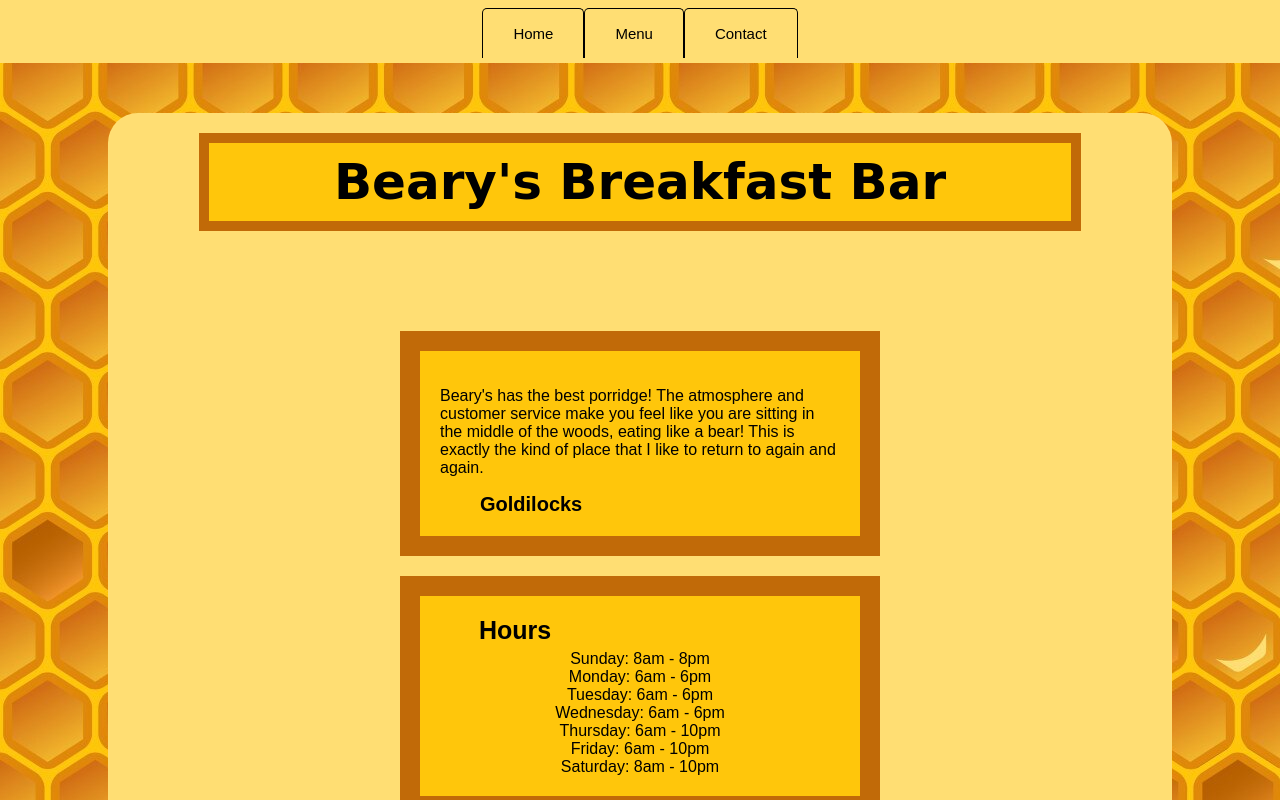
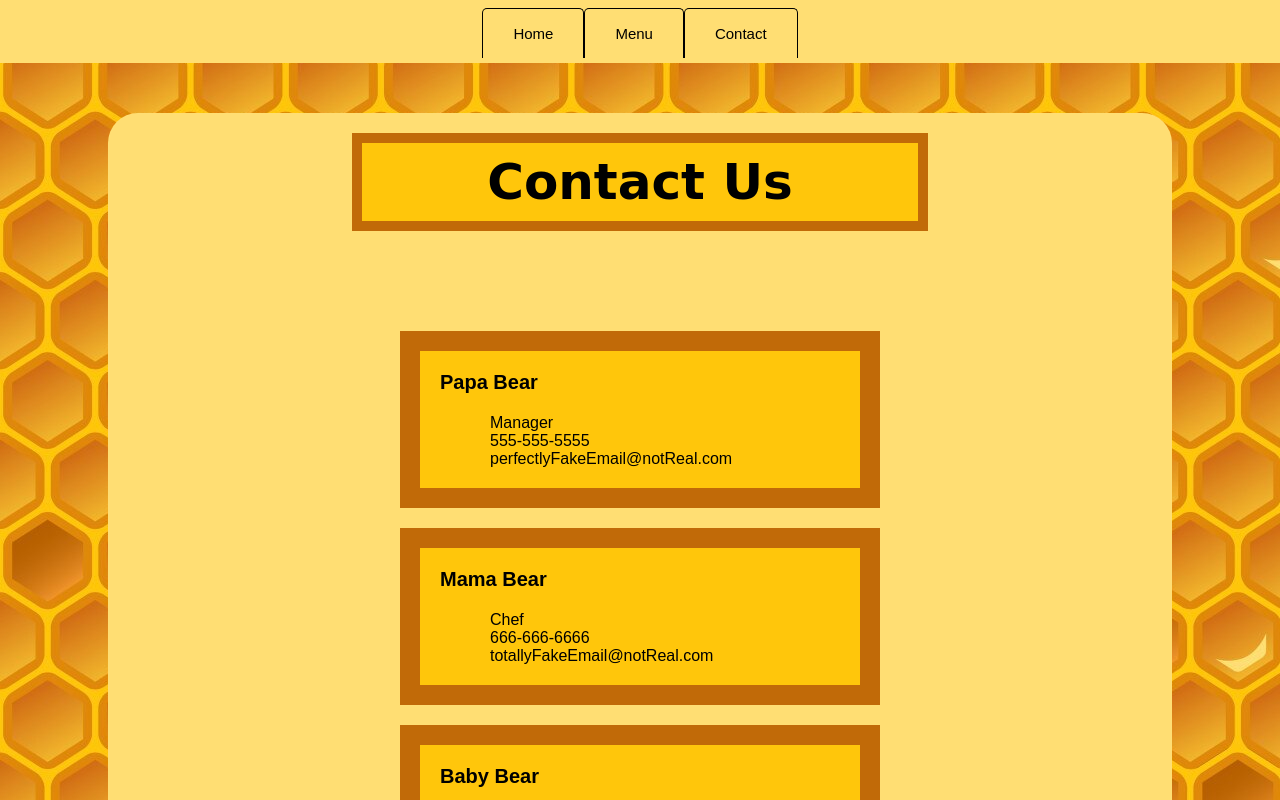
Before and after one commit to Derek-Lim/restaurant-page, a website built with webpack: page dist/index.html in a window 1280 px wide. Both pictures are taken after a click on the button "Contact". Shown: the top 800 px of the page. Built offline with nearby package versions, Linux system fonts and the light colour scheme.

Commit message:
Create contact page and add style.

```diff
--- /dev/null
+++ b/src/contact.js
@@ -0,0 +1,90 @@
+export default function contact() {
+    const content = document.querySelector('#content');
+
+        //Add page title
+        const title = document.createElement('div');
+        title.classList.add('title');
+        title.classList.add('one');
+        title.textContent = "Contact Us";
+        content.append(title);
+
+        //Add manager profile
+        const manager = document.createElement('div');
+        manager.classList.add('manager');
+        manager.classList.add('two');
+        content.append(manager);
+        //Add name
+        const managerName = document.createElement('div');
+        managerName.classList.add('title');
+        managerName.textContent = "Papa Bear";
+        manager.append(managerName);
+        //Add title
+        const managerRole = document.createElement('div');
+        managerRole.classList.add('content');
+        managerRole.textContent = 'Manager';
+        manager.append(managerRole);
+        //Add number
+        const managerNumber = document.createElement('div');
+        managerNumber.classList.add('content');
+        managerNumber.textContent = '555-555-5555';
+        manager.append(managerNumber);
+        //Add email
+        const managerEmail = document.createElement('div');
+        managerEmail.classList.add('content');
+        managerEmail.textContent = 'perfectlyFakeEmail@notReal.com';
+        manager.append(managerEmail);
+
+        //Add chef profile
+        const chef = document.createElement('div');
+        chef.classList.add('chef');
+        chef.classList.add('three');
+        content.append(chef);
+        //Add name
+        const chefName = document.createElement('div');
+        chefName.classList.add('title');
+        chefName.textContent = 'Mama Bear';
+        chef.append(chefName);
+        //Add title
+        const chefRole = document.createElement('div');
+        chefRole.classList.add('content');
+        chefRole.textContent = 'Chef';
+        chef.append(chefRole);
+        //Add number
+        const chefNumber = document.createElement('div');
+        chefNumber.classList.add('content');
+        chefNumber.textContent = '666-666-6666';
+        chef.append(chefNumber);
+        //Add email
+        const chefEmail = document.createElement('div');
+        chefEmail.classList.add('content');
+        chefEmail.textContent = 'totallyFakeEmail@notReal.com';
+        chef.append(chefEmail);
+
+        //Add waiter profile
+        const waiter = document.createElement('div');
+        waiter.classList.add('waiter');
+        waiter.classList.add('four');
+        content.append(waiter);
+        //Add name
+        const waiterName = document.createElement('div');
+        waiterName.classList.add('title');
+        waiterName.textContent = 'Baby Bear';
+        waiter.append(waiterName);
+        //Add title
+        const waiterTitle = document.createElement('div');
+        waiterTitle.classList.add('content');
+        waiterTitle.textContent = 'Waiter';
+        waiter.append(waiterTitle);
+        //Add number
+        const waiterNumber = document.createElement('div');
+        waiterNumber.classList.add('content');
+        waiterNumber.textContent = '777-777-7777';
+        waiter.append(waiterNumber);
+        //Add email
+        const waiterEmail = document.createElement('div');
+        waiterEmail.classList.add('content');
+        waiterEmail.textContent = 'definitelyFakeEmail@notReal.com';
+        waiter.append(waiterEmail);
+
+        return content;
+}
--- a/src/index.js
+++ b/src/index.js
@@ -1,5 +1,6 @@
 import './style.css';
 import homePage from './home.js';
+import contactPage from './contact.js';
 
 document.body.append(header());
 document.body.append(homePage());
@@ -66,3 +67,25 @@ homeButton.addEventListener('click', () => {
     //create footer
     document.body.append(footer());
 });
+
+const contactButton = document.querySelector('.contact');
+
+contactButton.addEventListener('click', () => {
+    //remove everything inside div#content
+    const one = document.querySelector('.one');
+    one.remove();
+    const two = document.querySelector('.two');
+    two.remove();
+    const three = document.querySelector('.three');
+    three.remove();
+    const four = document.querySelector('.four');
+    four.remove();
+    //insert "home" content into div#content
+    document.body.append(contactPage());
+
+    //remove footer
+    const previousFooter = document.querySelector('footer');
+    previousFooter.remove();
+    //create footer
+    document.body.append(footer());
+})
--- a/src/style.css
+++ b/src/style.css
@@ -124,3 +124,19 @@ a {
 a:hover {
     color: purple;
 }
+
+
+div.two.manager > div.title,
+div.three.chef > div.title,
+div.four.waiter > div.title {
+    font-size: 20px;
+    font-weight: 900;
+    margin-bottom: 20px;
+}
+
+div.two.manager > div.content,
+div.three.chef > div.content,
+div.four.waiter > div.content {
+    position: relative;
+    left: 50px;
+}
```
Also changed, not shown: dist/main.js.
